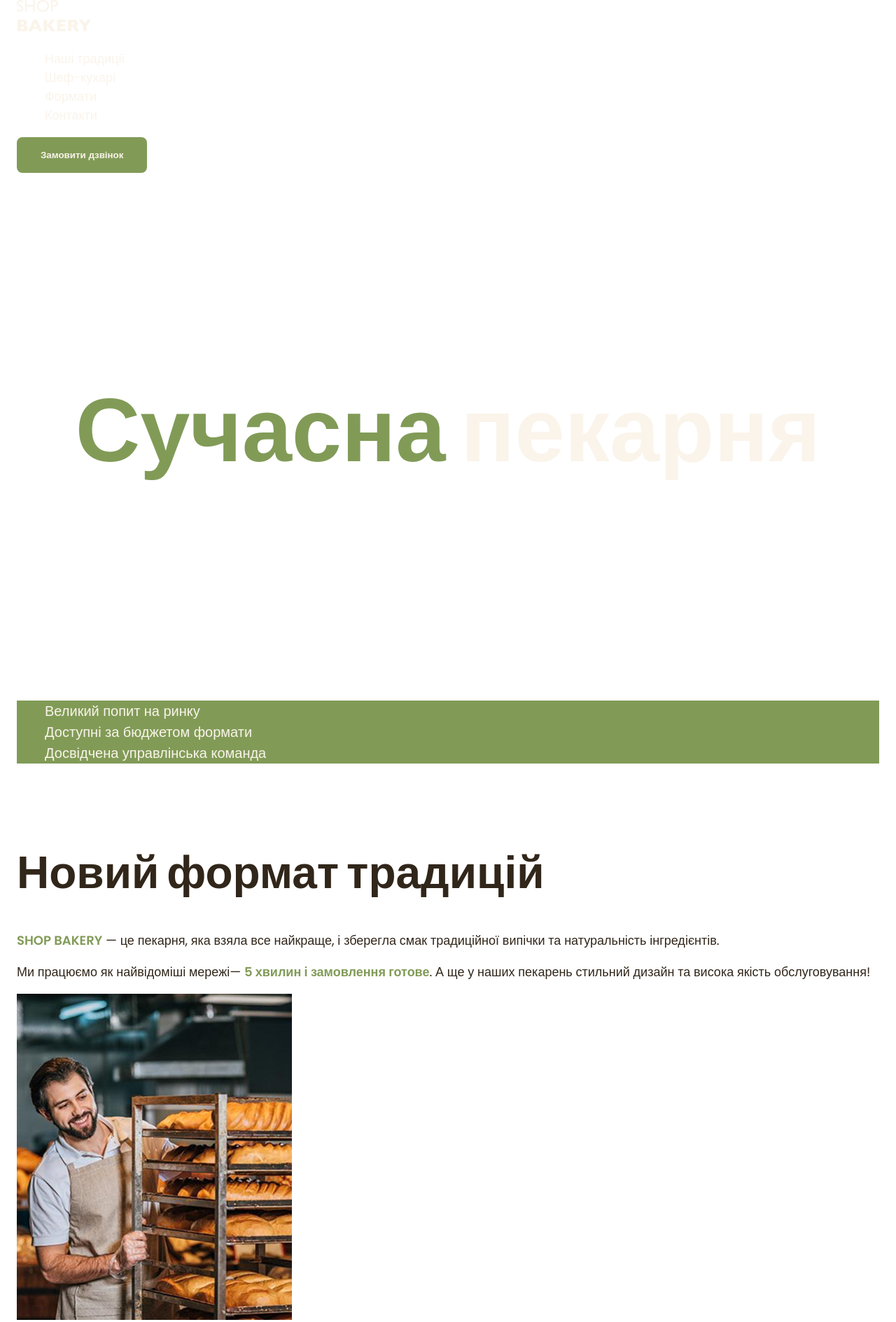
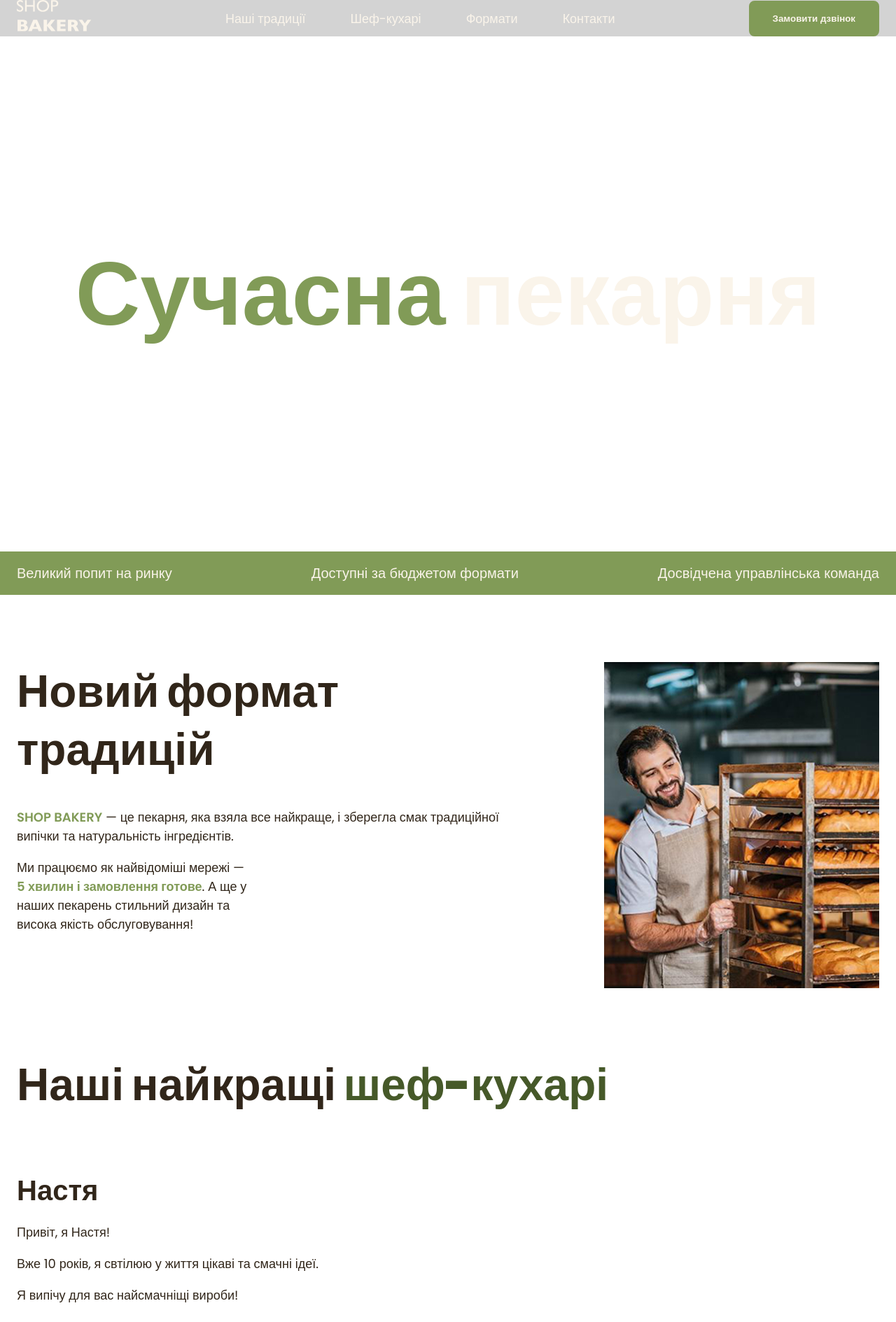
Before and after one commit to 4Davve/genius-learn, a plain HTML site: page index.html in a window 1280 px wide. Shown: the top 1889 px of the page at 70% size. Drawn offline with Linux system fonts and the light colour scheme.

Commit message:
Update 10.01.2026 HTML and CSS

```diff
--- a/css/style.css
+++ b/css/style.css
@@ -70,6 +70,8 @@ address {
 }
 
 ul {
+  margin: 0;
+  padding: 0;
   list-style-type: none;
 }
 
@@ -83,6 +85,34 @@ ul {
   margin: 0 auto;
   padding: 0 24px;
 }
+
+/* Header */
+
+.header {
+  background-color: lightgray;
+}
+
+.header-container {
+  display: flex;
+  align-items: center;
+  gap: 40px;
+}
+
+.header-nav {
+  display: flex;
+  align-items: center;
+  flex-grow: 1;
+  gap: 40px;
+}
+
+.header-menu {
+  display: flex;
+  justify-content: center;
+  flex-grow: 1;
+  gap: 64px;
+}
+
+.header-item {}
 
 /* Button */
 .btn-primary {
@@ -108,7 +138,6 @@ ul {
 
 .nav-links:hover {
   color: var(--color-brand-light);
-  font-weight: 600;
 }
 
 /* Hero section */
@@ -145,12 +174,19 @@ ul {
 }
 
 /* Advantages section */
+.advantages-section {
+  background-color: var(--color-brand-light);
+  padding: 16px 0;
+}
+
 .advantages-ul {
-  color: var(--color-primay-light);
-  background-color: var(--color-brand-light);
+  display: flex;
+  justify-content: space-between;
+  gap: 40px;
 }
 
 .advantages-item {
+  color: var(--color-primay-light);
   font-size: 20px;
   font-weight: 300;
 }
@@ -166,6 +202,16 @@ ul {
 }
 
 /* Traditions section */
+.traditions-container {
+  display: flex;
+  justify-content: space-between;
+  gap: 40px;
+}
+
+.traditions-content {
+  max-width: 710px;
+}
+
 .traditions-section {
   padding-top: 96px;
 }
@@ -183,6 +229,10 @@ ul {
   text-transform: uppercase;
 }
 
+.traditions-text.limited {
+  max-width: 340px;
+}
+
 /* Chef section */
 .chefs-title {
   margin-bottom: 80px;
@@ -195,6 +245,22 @@ ul {
 }
 
 /* Format section */
+.formats-list {
+  display: flex;
+  gap: 20px;
+  flex-wrap: wrap;
+}
+
+.formats-item {
+  flex-basis: calc((100% - 40px) / 3);
+}
+
+.format-card {
+  border: 1px solid lightgray;
+  border-radius: 16px;
+  padding: 24px;
+}
+
 .formats-title {
   margin-bottom: 80px;
 }
--- a/index.html
+++ b/index.html
@@ -9,20 +9,22 @@
 </head>
 
 <body>
-  <header>
+  <header class="header">
     <div class="container">
-      <nav>
+      <div class="header-container">
+        <nav class="header-nav">
           <a href="/">
             <img src="./img/logo.svg" alt="Магазин Випічки">
           </a>
-        <ul>
-          <li><a href="#traditions-section" class="nav-links">Наші традиції</a></li>
-          <li><a href="#chefs-section" class="nav-links">Шеф-кухарі</a></li>
-          <li><a href="#formats-section" class="nav-links">Формати</a></li>
-          <li><a href="#contacts-section" class="nav-links">Контакти</a></li>
+          <ul class="header-menu">
+            <li class="header-item"><a href="#traditions-section" class="nav-links">Наші традиції</a></li>
+            <li class="header-item"><a href="#chefs-section" class="nav-links">Шеф-кухарі</a></li>
+            <li class="header-item"><a href="#formats-section" class="nav-links">Формати</a></li>
+            <li class="header-item"><a href="#contacts-section" class="nav-links">Контакти</a></li>
           </ul>
         </nav>
         <button class="btn-primary">Замовити дзвінок</button>
+      </div>
     </div>
   </header>
   <main>
@@ -33,7 +35,7 @@
         </h1>
       </div>
     </section>
-    <section>
+    <section class="advantages-section">
       <div class="container">
         <h2 class="visually-hidden">Нащі переваги</h2>
         <ul class="advantages-ul">
@@ -45,19 +47,25 @@
     </section>
     <section class="traditions-section section" id="traditions-section">
       <div class="container">
+        <div class="traditions-container">
+          <div class="traditions-content">
             <h2 class="traditions-title section-title">Новий формат традицій</h2>
             <p class="traditions-text">
-          <span class="brand uppercase" lang="en">shop bakery</span> — це пекарня, яка взяла все найкраще, і зберегла смак
+              <span class="brand uppercase" lang="en">shop bakery</span> — це пекарня, яка взяла все найкраще, і
+              зберегла
+              смак
               традиційної випічки та
               натуральність інгредієнтів.
             </p>
-        <p class="traditions-text">
-          Ми працюємо як найвідоміші мережі—
+            <p class="traditions-text limited">
+              Ми працюємо як найвідоміші мережі —
               <span class="brand">5 хвилин і замовлення готове</span>.
               А ще у наших пекарень стильний дизайн
               та висока якість обслуговування!
             </p>
+          </div>
           <img src="./img/baker-man.jpg" alt="Чоловік випикає хліб з посмішкою">
+        </div>
       </div>
     </section>
     <section class="section" id="chefs-section">
@@ -76,7 +84,8 @@
             <article>
               <h3 class="chef-title">Влад</h3>
               <p>Привіт, я Влад!</p>
-              <p>Мій кодитерський стаж вже 18 років.<span>shop bekery</span> - це наша любов, з якою ми ділимось кожен раз
+              <p>Мій кодитерський стаж вже 18 років.<span>shop bekery</span> - це наша любов, з якою ми ділимось кожен
+                раз
                 з Вами через нашу випічку!</p>
               <p>Я зроблю для вас унікальну начинку на будь який смак!</p>
             </article>
@@ -87,9 +96,9 @@
     <section class="section" id="formats-section">
       <div class="container">
         <h2 class="formats-title section-title">Формати</h2>
-        <ul>
-          <li>
-            <article>
+        <ul class="formats-list">
+          <li class="formats-item">
+            <article class="format-card">
               <h3 class="format-title" lang="en">Walrus</h3>
               <div class="format-text">
                 <p>Площа: до 120 м2</p>
@@ -99,8 +108,8 @@
               </div>
             </article>
           </li>
-          <li>
-            <article>
+          <li class="formats-item">
+            <article class="format-card">
               <h3 class="format-title" lang="en">Horseshoe</h3>
               <div class="format-text">
                 <p>Площа: до 25 м2</p>
@@ -110,8 +119,8 @@
               </div>
             </article>
           </li>
-          <li>
-            <article>
+          <li class="formats-item">
+            <article class="format-card">
               <h3 class="format-title" lang="en">Handlebar</h3>
               <div class="format-text">
                 <p>Площа: до 15 м2</p>
```
Lines whose indentation alone changed are shown as unchanged.
